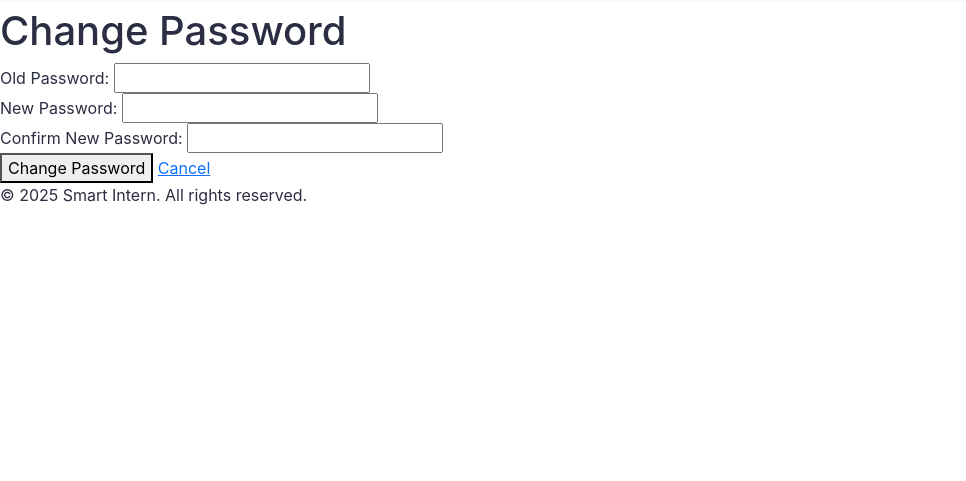
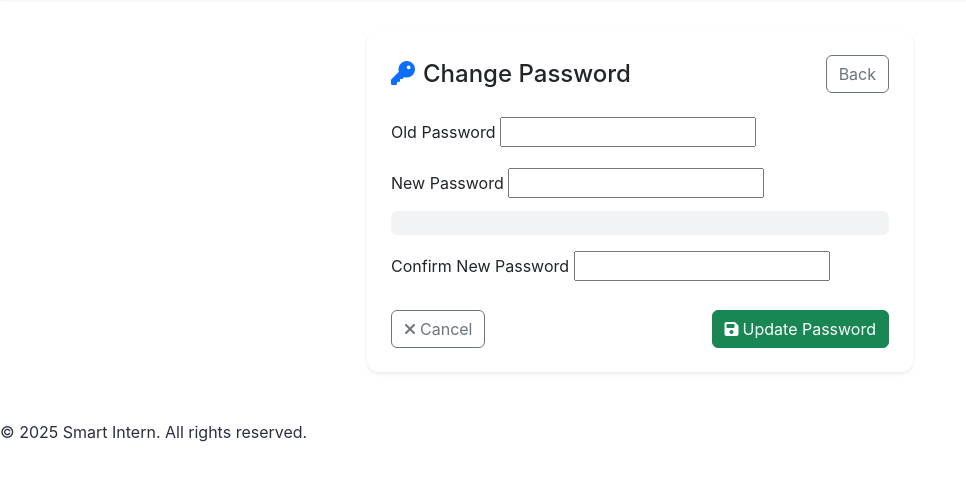
Before and after one commit to assil-barhoumi/InternTracker, a Django app: template templates/registration/password_change_form.html in a window 1280 px wide. Shown: the part 65-546 px from the top of the page, without its empty margins (0-966 px from the left). Run offline with Django 3.2, Linux system fonts and the light colour scheme; the template is opened without the code that fills it, so the values that code supplies are empty, except form fields; tables that the repository leaves empty hold one stand-in row (values such as "Sample post"); form fields are guessed from the names that the template uses; some libraries are stand-ins or nearby versions.

Commit message:
Update password change templates with JS functionality

```diff
--- /dev/null
+++ b/static/js/password_change_form.js
@@ -0,0 +1,35 @@
+(function(){
+    const pwd = document.getElementById('id_new_password1');
+    const bar = document.getElementById('pwd-bar');
+    const text = document.getElementById('pwd-text');
+    const submit = document.getElementById('submit-btn');
+    if (!pwd || typeof zxcvbn === 'undefined') return;
+    function update() {
+        const val = pwd.value || '';
+        if (!val) {
+          bar.style.width = '0%';
+          bar.className = '';
+          text.textContent = '';
+          submit && (submit.disabled = true);
+          return;
+        }
+        const res = zxcvbn(val);
+        const score = res.score; // 0..4
+        const pct = (score / 4) * 100;
+        bar.style.width = pct + '%';
+        bar.className = '';
+        submit && (submit.disabled = false);
+
+        if (score <= 1) { bar.classList.add('very-weak'); text.textContent = 'Very weak — try a longer password with different characters.'; submit && (submit.disabled = true); }
+        else if (score === 2) { bar.classList.add('weak'); text.textContent = 'Weak — consider adding more length and symbols.'; submit && (submit.disabled = true); }
+        else if (score === 3) { bar.classList.add('medium'); text.textContent = 'Good — reasonably strong.'; }
+        else if (score === 4) { bar.classList.add('strong'); text.textContent = 'Strong — great!'; }
+
+        if (res.feedback && res.feedback.warning) {
+          text.textContent += (text.textContent ? ' — ' : '') + res.feedback.warning;
+        }
+  }
+
+  pwd.addEventListener('input', update);
+  update();
+})();
--- a/templates/registration/password_change_form.html
+++ b/templates/registration/password_change_form.html
@@ -1,46 +1,71 @@
 {% extends 'base.html' %}
+{% load static %}
+{% load widget_tweaks %}
 
 {% block title %}Change Password{% endblock %}
 
+{% block extra_css %}
+<link rel="stylesheet" href="{% static 'css/profile.css' %}">
+<style>
+  #pwd-strength { background: #f1f3f5; padding: 6px; border-radius: 6px; }
+  #pwd-bar.very-weak { background-color: #dc3545; }
+  #pwd-bar.weak { background-color: #fd7e14; }
+  #pwd-bar.medium { background-color: #ffc107; }
+  #pwd-bar.strong { background-color: #28a745; }
+</style>
+{% endblock %}
+
 {% block content %}
-<h1>Change Password</h1>
-
-<form method="post">
+    <div class="container py-4">
+        <div class="row justify-content-center">
+            <div class="col-lg-6">
+                <div class="card shadow-sm mb-4">
+                    <div class="card-body p-4">
+                        <div class="d-flex justify-content-between align-items-center mb-4">
+                            <h4 class="mb-0"><i class="fas fa-key text-primary me-2"></i>Change Password</h4>
+                            <a href="{% url 'profile' %}" class="btn btn-outline-secondary">Back</a>
+                        </div>
+                        <form method="post" novalidate>
                             {% csrf_token %}
-
-    {% if form.errors %}
-    <div class="alert alert-danger">
-        Please correct the errors below.
-    </div>
+                            {% if form.non_field_errors %}
+                                <div class="alert alert-danger mb-4">{{ form.non_field_errors|striptags }}</div>
                             {% endif %}
-
-    <div>
-        <label for="{{ form.old_password.id_for_label }}">Old Password:</label>
-        {{ form.old_password }}
+                            <div class="mb-3">
+                                <label class="form-label">Old Password</label>
+                                {{ form.old_password|add_class:"form-control" }}
                                 {% if form.old_password.errors %}
-            <div class="text-danger">{{ form.old_password.errors }}</div>
+                                    <div class="form-text text-danger">{{ form.old_password.errors|striptags }}</div>
                                 {% endif %}
                             </div>
-
-    <div>
-        <label for="{{ form.new_password1.id_for_label }}">New Password:</label>
-        {{ form.new_password1 }}
+                            <div class="mb-3">
+                                <label class="form-label">New Password</label>
+                                {{ form.new_password1|add_class:"form-control" }}
+                                <div id="pwd-strength" class="mt-2">
+                                  <div id="pwd-bar" style="height:8px; width:0%; border-radius:6px; transition: width .15s;"></div>
+                                  <small id="pwd-text" class="d-block mt-1"></small>
+                                </div>
                                 {% if form.new_password1.errors %}
-            <div class="text-danger">{{ form.new_password1.errors }}</div>
+                                    <div class="form-text text-danger">{{ form.new_password1.errors|striptags }}</div>
                                 {% endif %}
                             </div>
-
-    <div>
-        <label for="{{ form.new_password2.id_for_label }}">Confirm New Password:</label>
-        {{ form.new_password2 }}
+                            <div class="mb-4">
+                                <label class="form-label">Confirm New Password</label>
+                                {{ form.new_password2|add_class:"form-control" }}
                                 {% if form.new_password2.errors %}
-            <div class="text-danger">{{ form.new_password2.errors }}</div>
+                                    <div class="form-text text-danger">{{ form.new_password2.errors|striptags }}</div>
                                 {% endif %}
                             </div>
-
-    <div>
-        <button type="submit" >Change Password</button>
-        <a href="{% url 'profile' %}">Cancel</a>
+                            <div class="d-flex justify-content-between">
+                                <a href="{% url 'profile' %}" class="btn btn-outline-secondary"><i class="fas fa-times me-1"></i>Cancel</a>
+                                <button id="submit-btn" type="submit" class="btn btn-success"><i class="fas fa-save me-1"></i>Update Password</button>
                             </div>
                         </form>
+                    </div>
+                </div>
+            </div>
+        </div>
+    </div>
 {% endblock %}
+{% block extra_js %}
+<script src="{% static 'js/password_change_form.js' %}"></script>
+{% endblock %}
```
Also changed, not shown: templates/registration/password_change_done.html (+22 -6 lines). Lines whose indentation alone changed are shown as unchanged.
